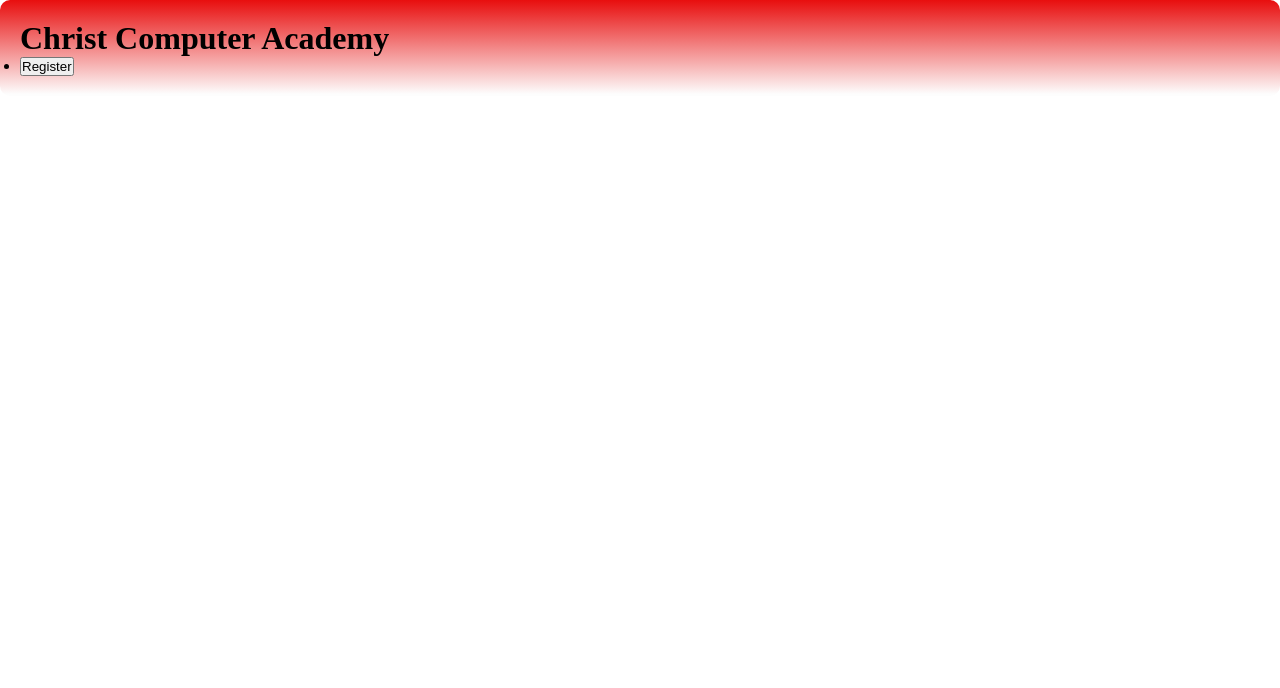
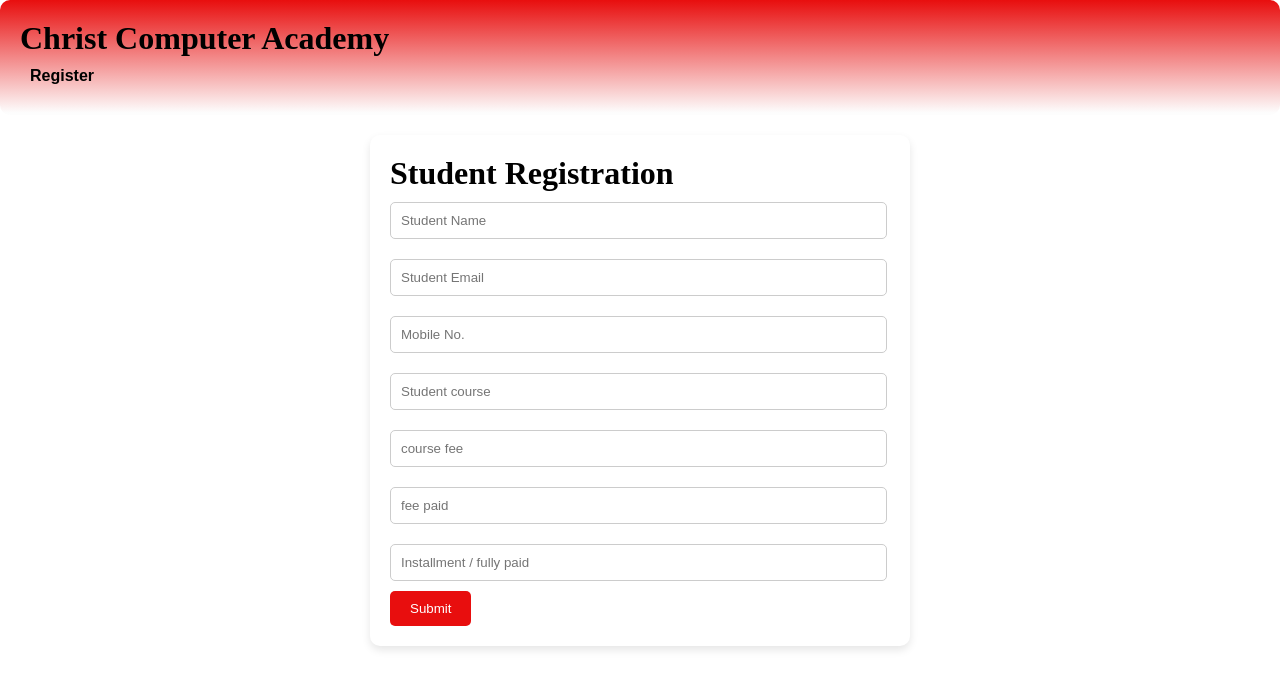
Before and after one commit to christcomputer/Student-Data-node-Edited, a React (Vite) app: page / in a window 1280 px wide. Shown: the top 688 px of the page. Built offline with nearby package versions, Linux system fonts and the light colour scheme.

Commit message:
add style for header link

```diff
--- a/src/App.jsx
+++ b/src/App.jsx
@@ -12,7 +12,7 @@ function App() {
       <Header />
       <Routes>
         {/* <Route path="/" element={<GoogleSheetData />} /> */}
-        <Route path="/register" element={<Form />} />
+        <Route path="/" element={<Form />} />
       </Routes>
     </Router>
   )
--- a/src/index.css
+++ b/src/index.css
@@ -9,6 +9,24 @@
   background: linear-gradient(0deg, rgba(253,253,253,1) 2%, rgba(232,14,14,1) 100%);
   padding: 20px;
   border-radius: 10px;
+}
+
+.header ul{
+  display: flex;
+  gap: 24px;
+  padding: 10px;
+}
+
+.header ul li{
+  list-style-type: none;
+}
+
+.header ul li button{
+  background: none;
+  border: none;
+  font-size: medium;
+  font-weight: 600;
+  cursor: pointer;
 }
 
 /* Style the form container */
```
